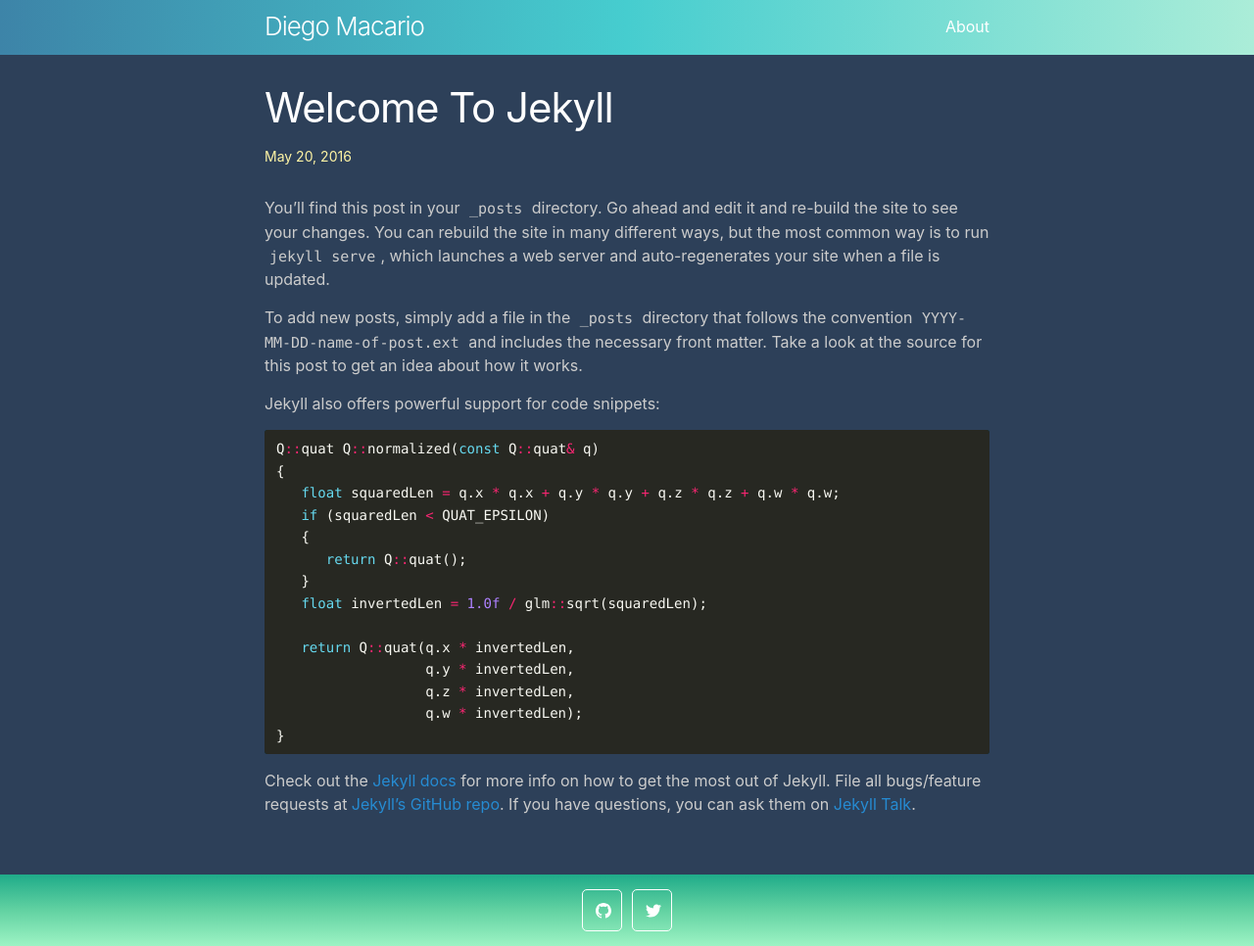
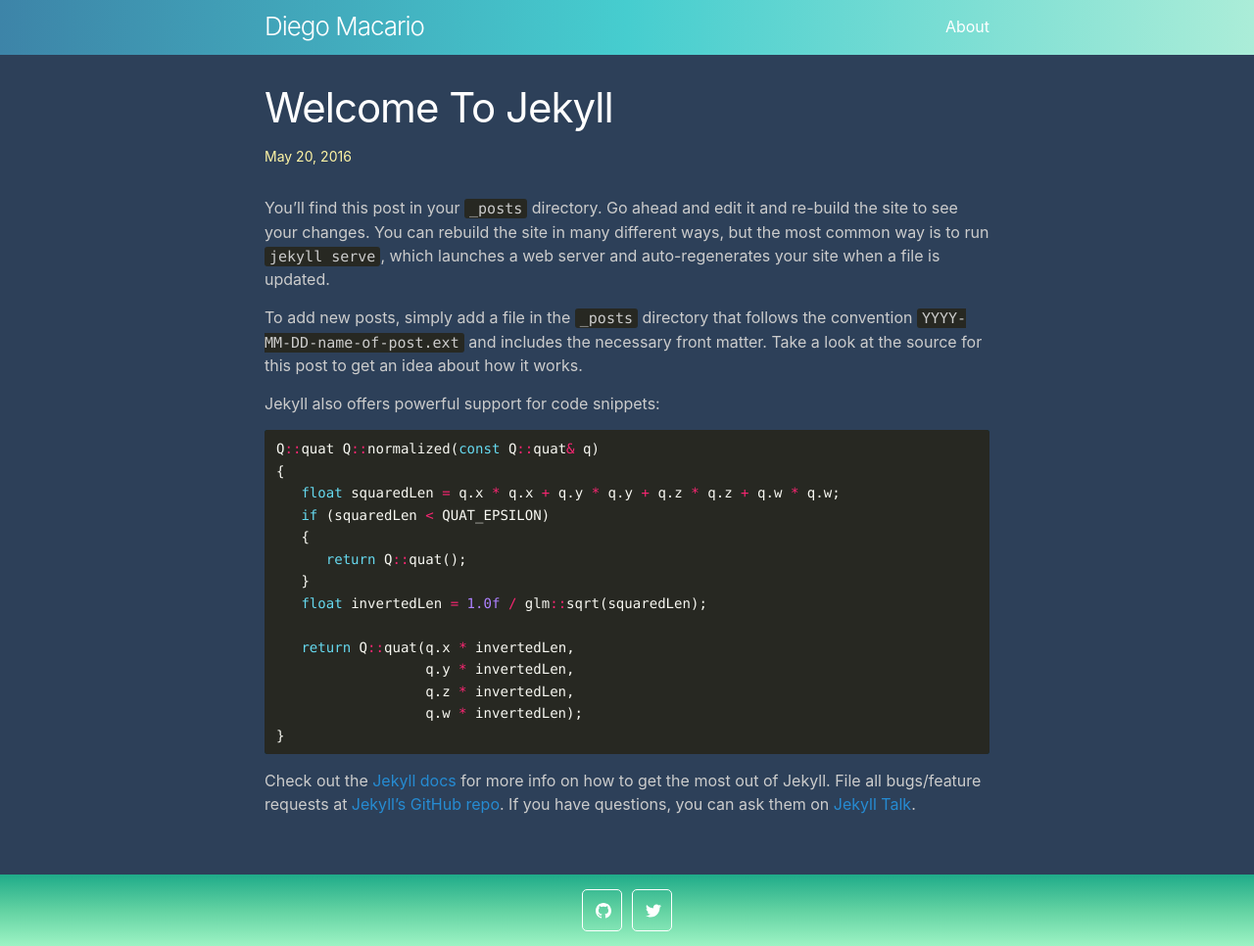
Before and after one commit to diegomacario/diegomacario.github.io, a Jekyll site: the page built from _posts/2016-05-20-welcome-to-jekyll.md, in a window 1280 px wide. Shown: the whole page at 98% size. Built offline with Jekyll 4.4.1, drawn with Linux system fonts in a browser that asks for light colours.

Commit message:
Fix the background color of inline code.

```diff
--- a/_sass/minima/_base.scss
+++ b/_sass/minima/_base.scss
@@ -190,6 +190,24 @@ pre {
   }
 }
 
+.language-plaintext
+{
+  // Option 1
+  //color: black;
+  //background-color: #fff5a5;
+
+  // Option 2
+  //color: black;
+  //background-color: #cccccc;
+
+  // Option 3
+  color: #cccccc;
+  background-color: #272822;
+
+  // Option 4
+  //color: black;
+  //background-color: #abedd8;
+}
 
 
 /**
```
